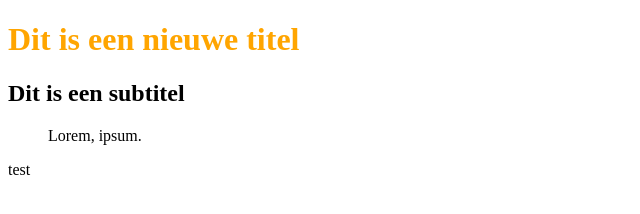
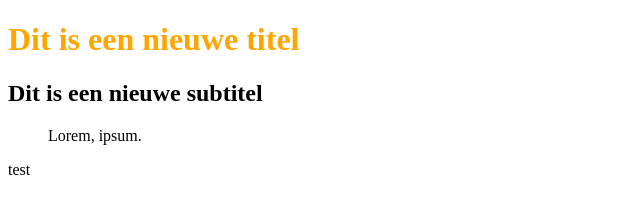
Before and after one commit to MchlVrstrtn/testgit, a plain HTML site: page index.html in a window 1280 px wide. Shown: the whole page, without its empty margins (0-640 px from the left). Drawn offline with Linux system fonts and the light colour scheme.

Commit message:
nieuwe subtitel

```diff
--- a/index.html
+++ b/index.html
@@ -9,7 +9,7 @@
   </head>
   <body>
     <h1>Dit is een nieuwe titel</h1>
-    <h2>Dit is een subtitel</h2>
+    <h2>Dit is een nieuwe subtitel</h2>
     <ul>
       Lorem, ipsum.
     </ul>
```
